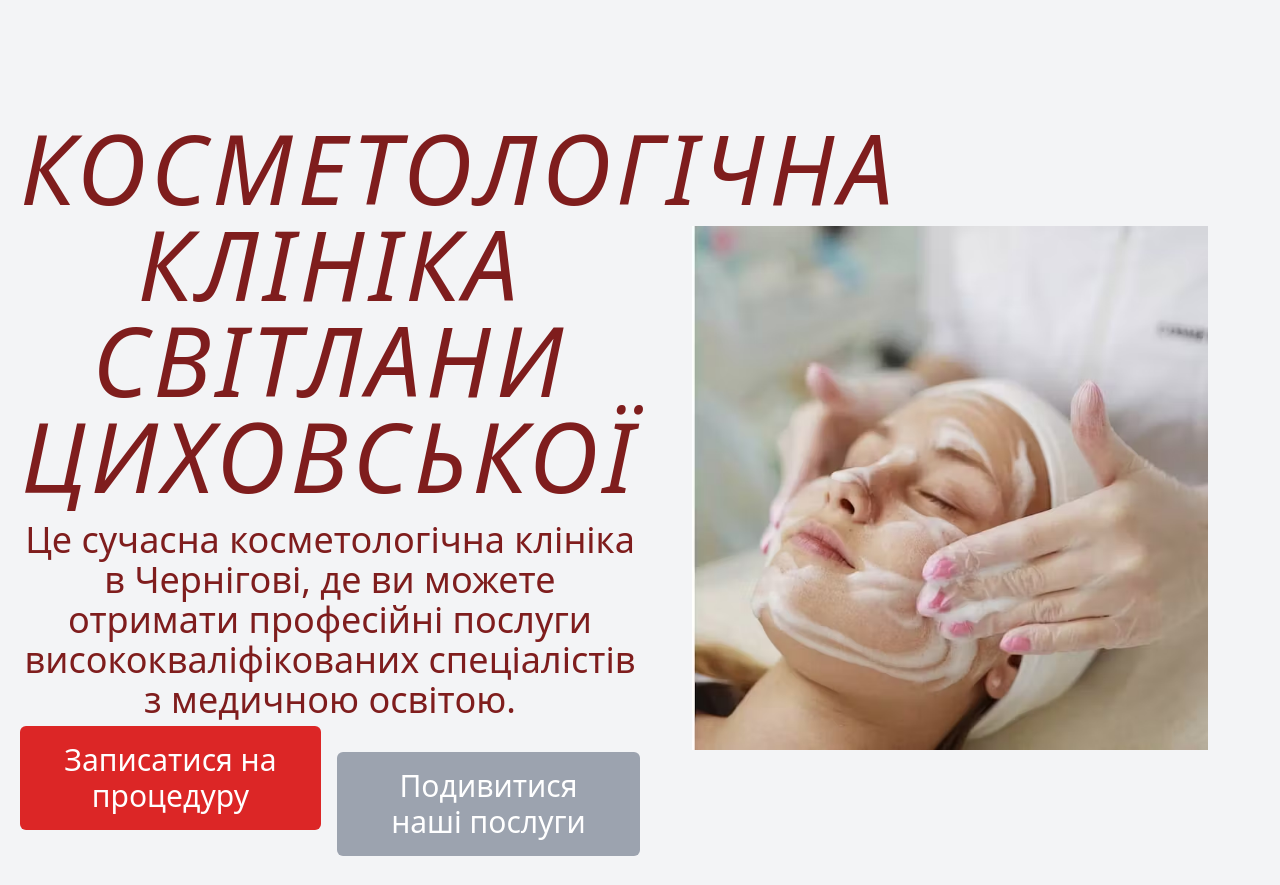
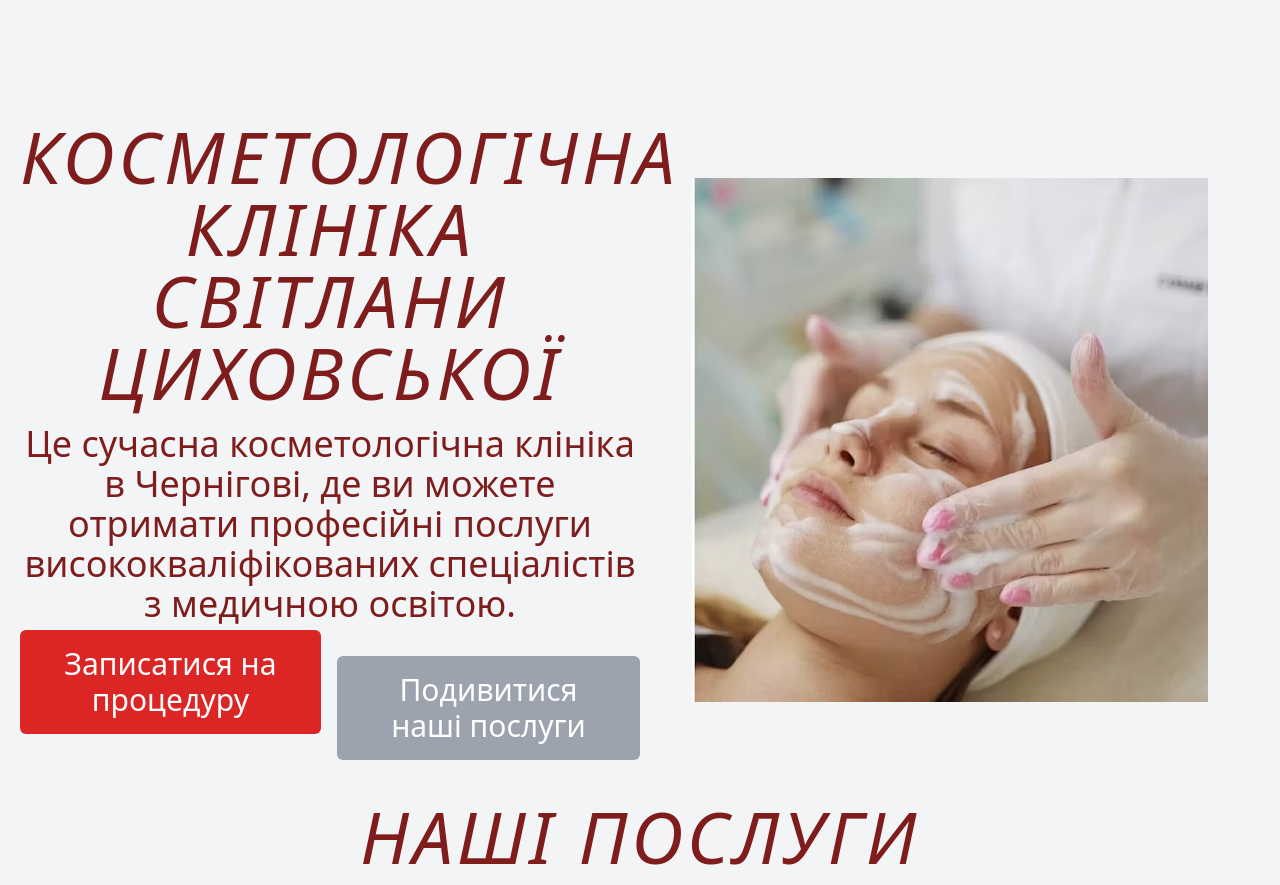
Before and after one commit to helenakokhan/cosmetology-clinic, a plain HTML site: page index.html in a window 1280 px wide. Shown: the part 120-1005 px from the top of the page. Drawn offline with nearby package versions, Linux system fonts and the light colour scheme.

Commit message:
initial commit

```diff
--- a/index.html
+++ b/index.html
@@ -28,7 +28,7 @@
     <div class="container mx-auto text-center">
         <div class="flex flex-col md:flex-row items-center">
             <div class="md:w-1/2">
-                <h2 class="text-3xl md:text-5xl lg:text-6xl xl:text-8xl leading-loose text-red-900 tracking-wider italic">
+                <h2 class="text-3xl md:text-5xl italic lg:text-6xl xl:text-7xl leading-loose text-red-900 tracking-wider italic">
                     КОСМЕТОЛОГІЧНА КЛІНІКА СВІТЛАНИ ЦИХОВСЬКОЇ
                 </h2>
                 <p class="mt-4 text-xl md:text-2xl lg:text-3xl xl:text-4xl text-red-900">
@@ -50,7 +50,7 @@
 </section>
 
 <section class="container mx-auto text-center my-10">
-    <h2 class="text-3xl md:text-5xl italic lg:text-6xl xl:text-8xl leading-loose text-red-900 tracking-wider italic">
+    <h2 class="text-3xl md:text-5xl italic lg:text-6xl xl:text-7xl leading-loose text-red-900 tracking-wider italic">
         НАШІ ПОСЛУГИ
     </h2>
     <p class="mt-4 text-xl md:text-2xl italic lg:text-3xl xl:text-4xl text-red-900">
@@ -212,7 +212,7 @@
         </div>
     </div>
 </section>
-<footer class="bg-danger-subtle  text-center text-4xl  text-red-900 italic py-3 mt-5">
+<footer class="bg-danger-subtle  text-center text-3xl  text-red-900 italic py-3 mt-5">
     <p>&copy; 2024 Всі права захищені.</p>
 </footer>
 </body>
```
